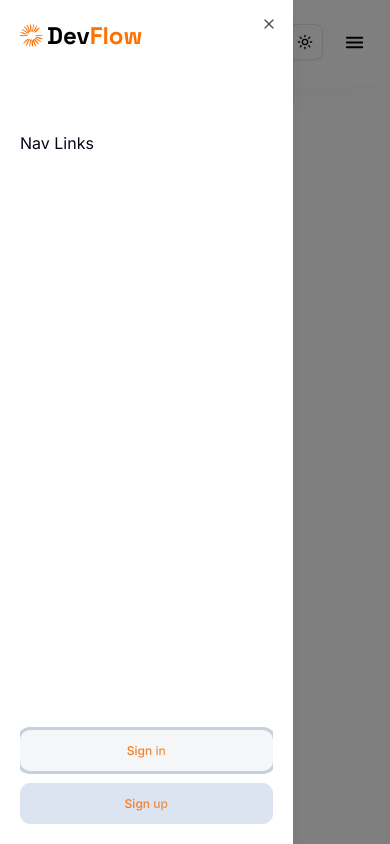
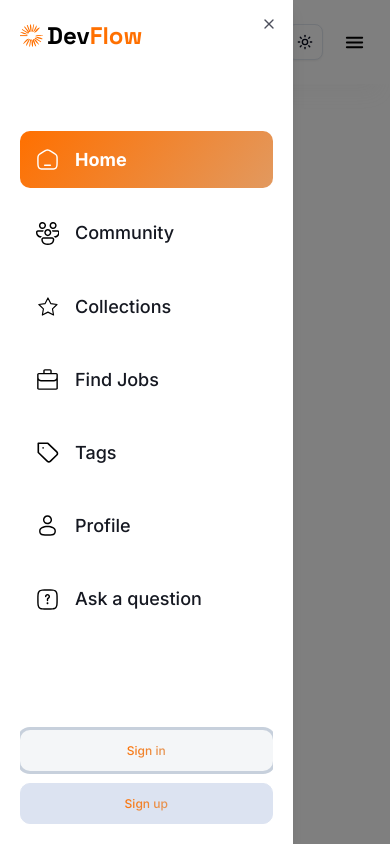
Before and after one commit to sahilpate7/nextjs_devFlow, a Next.js app: page / in a window 390 px wide. Both pictures are taken after a click on the picture 354 px from the left and 42 px from the top of the page. Built offline with nearby package versions, Linux system fonts and the light colour scheme; no server answers.

Commit message:
Mobile navigation

```diff
--- /dev/null
+++ b/app/(root)/ask-question/page.tsx
@@ -0,0 +1,8 @@
+import React from 'react'
+
+const AskAQuestion = () => {
+  return (
+        <div>AskAQuestion</div>
+  )
+}
+export default AskAQuestion
--- /dev/null
+++ b/app/(root)/collection/page.tsx
@@ -0,0 +1,8 @@
+import React from 'react'
+
+const Collections = () => {
+  return (
+        <div>Collections</div>
+  )
+}
+export default Collections
--- /dev/null
+++ b/app/(root)/community/page.tsx
@@ -0,0 +1,8 @@
+import React from 'react'
+
+const Community = () => {
+  return (
+        <div>Community</div>
+  )
+}
+export default Community
--- /dev/null
+++ b/app/(root)/jobs/page.tsx
@@ -0,0 +1,8 @@
+import React from 'react'
+
+const Jobs = () => {
+  return (
+        <div>Jobs</div>
+  )
+}
+export default Jobs
--- /dev/null
+++ b/app/(root)/profile/[id]/page.tsx
@@ -0,0 +1,8 @@
+import React from 'react'
+
+const Profile = () => {
+  return (
+        <div>Profile</div>
+  )
+}
+export default Profile
--- /dev/null
+++ b/app/(root)/tags/page.tsx
@@ -0,0 +1,8 @@
+import React from 'react'
+
+const Tags = () => {
+  return (
+        <div>Tags</div>
+  )
+}
+export default Tags
--- a/components/navigation/navbar/MobileNavigation.tsx
+++ b/components/navigation/navbar/MobileNavigation.tsx
@@ -11,6 +11,7 @@ import {
 import Link from 'next/link'
 import ROUTES from '@/constants/routes'
 import { Button } from '@/components/ui/button'
+import NavLinks from '@/components/navigation/navbar/NavLinks'
 
 const MobileNavigation = () => {
   return (
@@ -39,8 +40,8 @@ const MobileNavigation = () => {
               </Link>
               <div className={'no-scrollbar flex h-[calc(100vh-80px)] flex-col justify-between overflow-y-auto'}>
                   <SheetClose asChild>
-                      <section className={'flex flex-col h-full gap-6 pt-16'}>
-                          <p>Nav Links</p>
+                      <section className={'flex flex-col h-full gap-4 pt-16'}>
+                          <NavLinks isMobileNav />
                       </section>
                   </SheetClose>
                   <div className={'flex flex-col gap-3'}>
--- /dev/null
+++ b/components/navigation/navbar/NavLinks.tsx
@@ -0,0 +1,48 @@
+'use client'
+
+import React from 'react'
+import { sidebarLinks } from '@/constants'
+import { usePathname } from 'next/navigation'
+import Link from 'next/link'
+import Image from 'next/image'
+import { cn } from '@/lib/utils'
+import { SheetClose } from '@/components/ui/sheet'
+
+const NavLinks = ({ isMobileNav = false } : { isMobileNav? :boolean }) => {
+  const pathname = usePathname()
+  const userId = 1
+  return <>
+    {sidebarLinks.map((link) => {
+      const isActive =
+          (pathname.includes(link.route) && link.route.length > 1) || pathname === link.route
+      if (link.route === '/profile') {
+        if (userId) link.route = `${link.route}/${userId}}`
+        else return null
+      }
+
+      const LinkComponent = (
+          <Link href={link.route} key={link.label} className={cn(isActive ? 'primary-gradient rounded-lg text-light-900' : 'text-dark300_light900', 'flex items-center justify-start gap-4 bg-transparent p-4')}>
+            <Image
+                src={link.imgURL}
+                alt={link.label}
+                width={23}
+                height={23}
+                className={cn({ 'invert-colors': !isActive })}
+            />
+            <p className={cn(
+              isActive ? 'base-bold' : 'base-medium', !isMobileNav && 'max-lg:hidden'
+            )}>{link.label}</p>
+          </Link>
+      )
+      return isMobileNav
+        ? (
+          <SheetClose asChild key={link.route}>{LinkComponent}</SheetClose>
+          )
+        : (
+          <React.Fragment key={link.route}>{LinkComponent}</React.Fragment>
+          )
+    }
+    )}
+  </>
+}
+export default NavLinks
--- /dev/null
+++ b/constants/index.tsx
@@ -0,0 +1,37 @@
+export const sidebarLinks = [
+  {
+    imgURL: '/icons/home.svg',
+    route: '/',
+    label: 'Home'
+  },
+  {
+    imgURL: '/icons/users.svg',
+    route: '/community',
+    label: 'Community'
+  },
+  {
+    imgURL: '/icons/star.svg',
+    route: '/collection',
+    label: 'Collections'
+  },
+  {
+    imgURL: '/icons/suitcase.svg',
+    route: '/jobs',
+    label: 'Find Jobs'
+  },
+  {
+    imgURL: '/icons/tag.svg',
+    route: '/tags',
+    label: 'Tags'
+  },
+  {
+    imgURL: '/icons/user.svg',
+    route: '/profile',
+    label: 'Profile'
+  },
+  {
+    imgURL: '/icons/question.svg',
+    route: '/ask-question',
+    label: 'Ask a question'
+  }
+]
```
